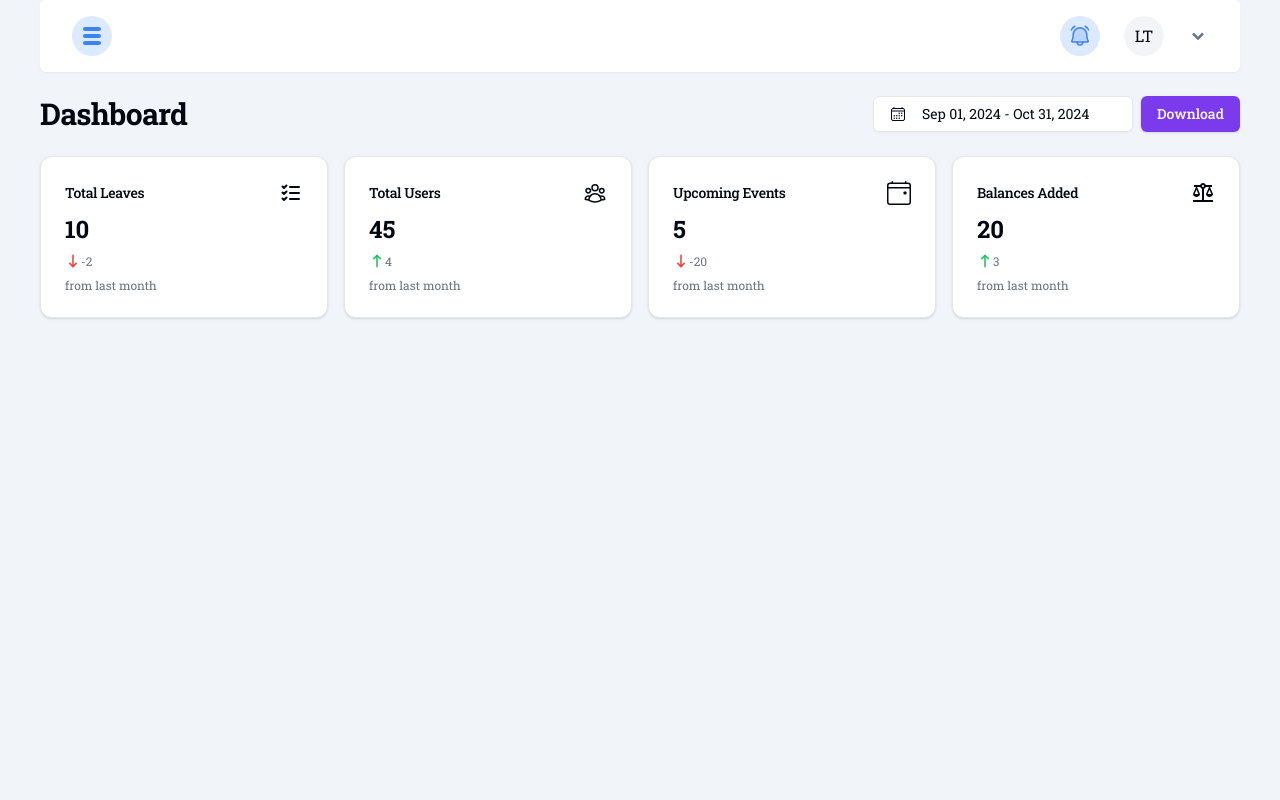
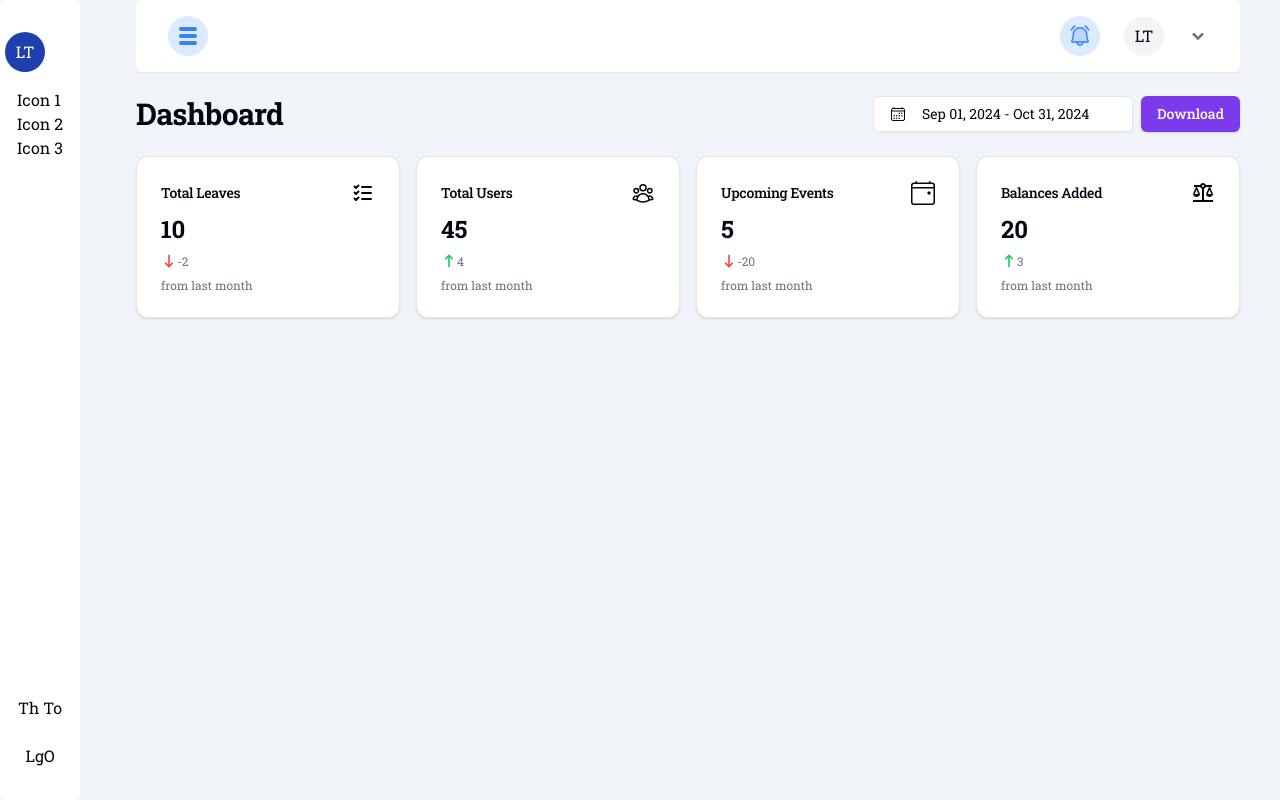
Before and after one commit to priyak1203/LeaveTracker, a React (Vite) app in the folder client/: page /dashboard in a window 1280 px wide. Built offline with nearby package versions, Linux system fonts and the light colour scheme.

Commit message:
sidebar basic structure

```diff
--- /dev/null
+++ b/client/src/components/globals/Sidebar.tsx
@@ -0,0 +1,28 @@
+function Sidebar() {
+  return (
+    <div className="hidden sm:block fixed inset-y-0 left-0 w-[5rem] bg-white rounded-lg overflow-hidden dark:bg-black dark:border-r">
+      <div className="flex flex-col justify-between items-center h-full">
+        {/* TOP PART */}
+        <div>
+          <div className="mt-8">
+            <span className="w-10 h-10 p-2 flex items-center justify-center bg-blue-800 text-white rounded-full">
+              LT
+            </span>
+          </div>
+          <nav className="flex flex-col px-3 py-4 overflow-y-auto">
+            <p>Icon 1</p>
+            <p>Icon 2</p>
+            <p>Icon 3</p>
+          </nav>
+        </div>
+
+        {/* BOTTOM PART */}
+        <div className="flex flex-col items-center space-y-6 my-8">
+          <button>Th To</button>
+          <button>LgO</button>
+        </div>
+      </div>
+    </div>
+  );
+}
+export default Sidebar;
--- a/client/src/pages/DashboardPages/DashboardLayout.tsx
+++ b/client/src/pages/DashboardPages/DashboardLayout.tsx
@@ -1,12 +1,16 @@
 import { Outlet } from 'react-router-dom';
 import Header from '@/components/globals/Header';
+import Sidebar from '@/components/globals/Sidebar';
 
 function DashboardLayout() {
   return (
     <>
       <div className="min-h-screen bg-slate-100 dark:bg-black">
-        <Header />
-        <Outlet />
+        <Sidebar />
+        <div className="sm:ml-[6rem]">
+          <Header />
+          <Outlet />
+        </div>
       </div>
     </>
   );
```
